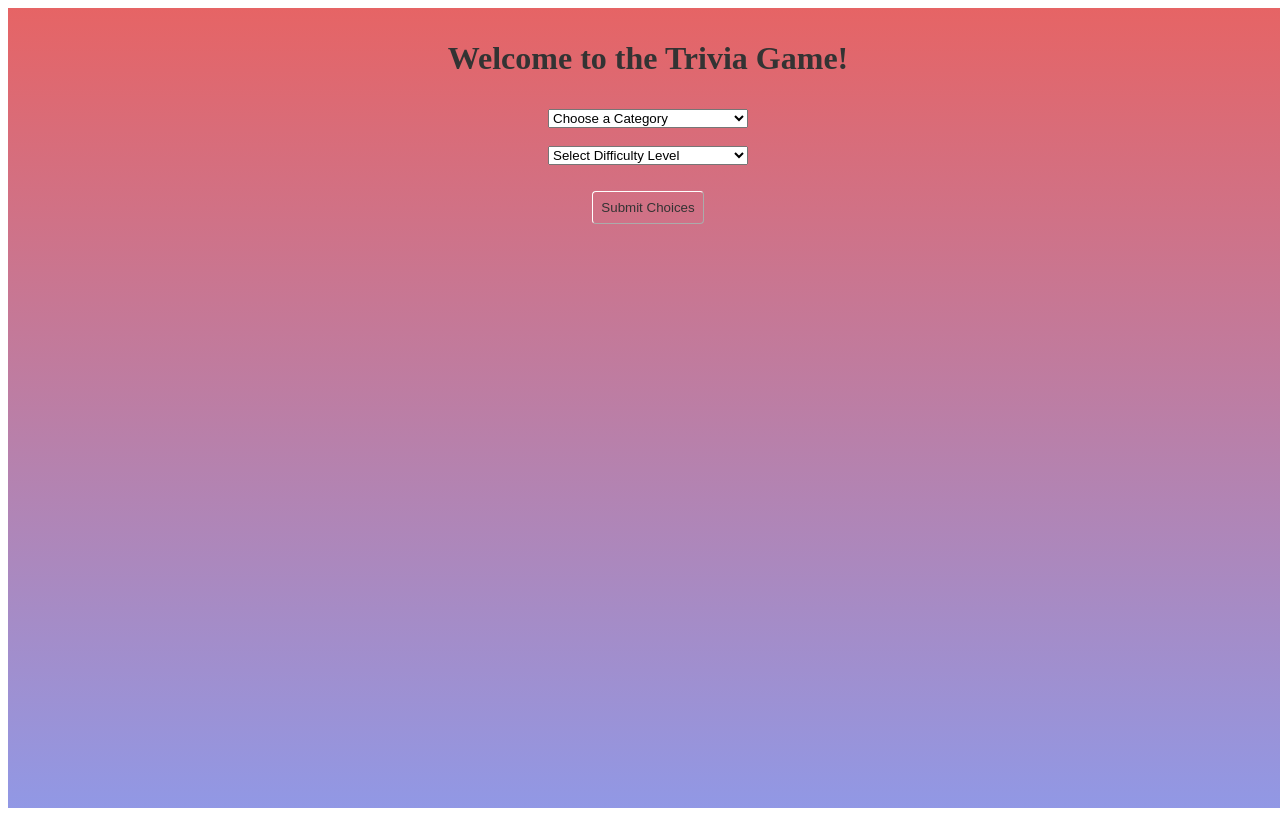
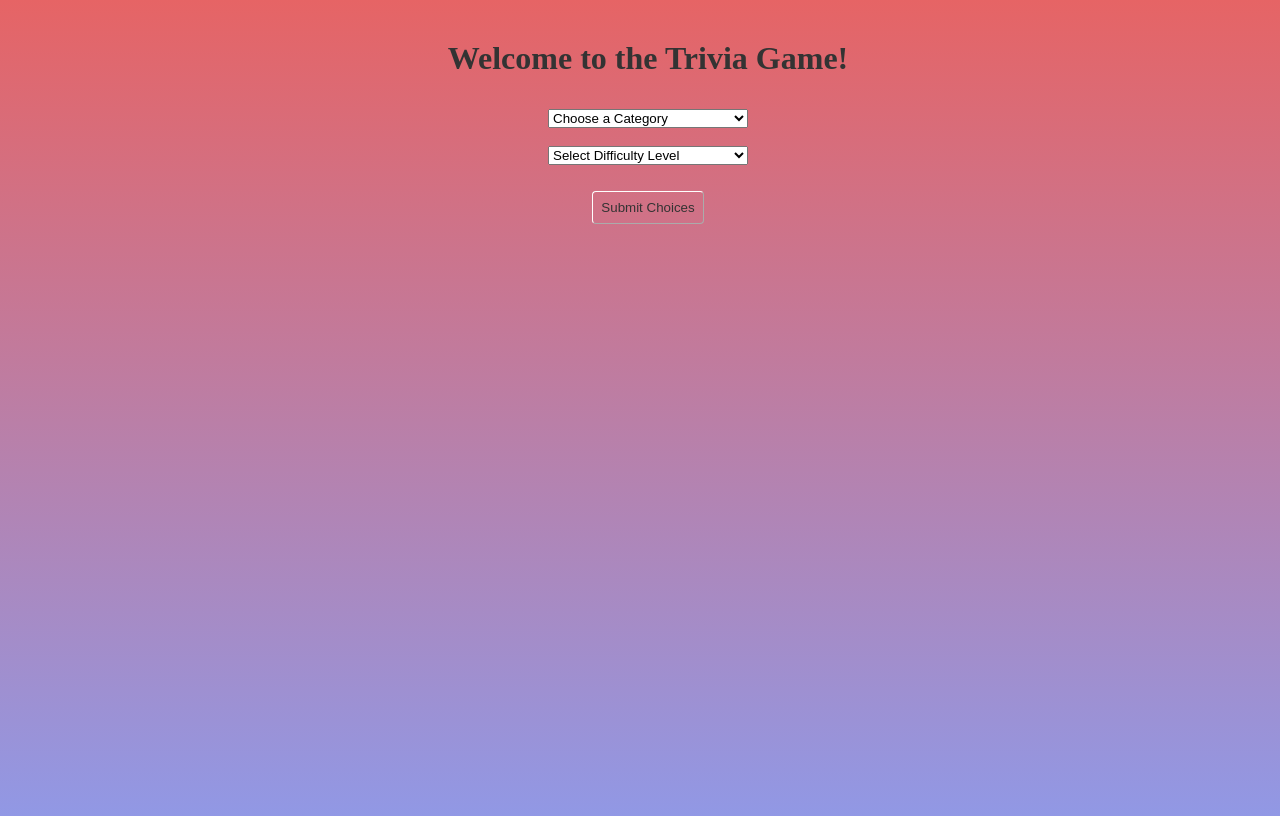
Before and after one commit to dgentilli/quiz-app, a React (Create React App) app: page / in a window 1280 px wide. Built offline with nearby package versions, Linux system fonts and the light colour scheme.

Commit message:
Fix issue with background.

```diff
--- a/public/index.html
+++ b/public/index.html
@@ -1,5 +1,5 @@
 <!DOCTYPE html>
-<html lang="en">
+<html lang="en" style="background: linear-gradient(#e66465, #9198e5)">
   <head>
     <meta charset="utf-8" />
     <link rel="icon" href="%PUBLIC_URL%/favicon.ico" />
@@ -24,7 +24,7 @@
       work correctly both with client-side routing and a non-root public URL.
       Learn how to configure a non-root public URL by running `npm run build`.
     -->
-    <title>React App</title>
+    <title>Quiz App</title>
     <link rel="preconnect" href="https://fonts.gstatic.com" />
     <link
       href="https://fonts.googleapis.com/css2?family=Raleway:wght@300;500&display=swap"
--- a/src/components/styles/globalStyles.ts
+++ b/src/components/styles/globalStyles.ts
@@ -5,8 +5,7 @@ export const DefaultWrapper = styled.div`
   flex-direction: column;
   align-items: center;
   min-height: 100vh;
-  width: 100vw;
-  background: linear-gradient(#e66465, #9198e5);
+  min-width: 100vw;
 `;
 
 export const HeaderWrapper = styled.h1`
```
